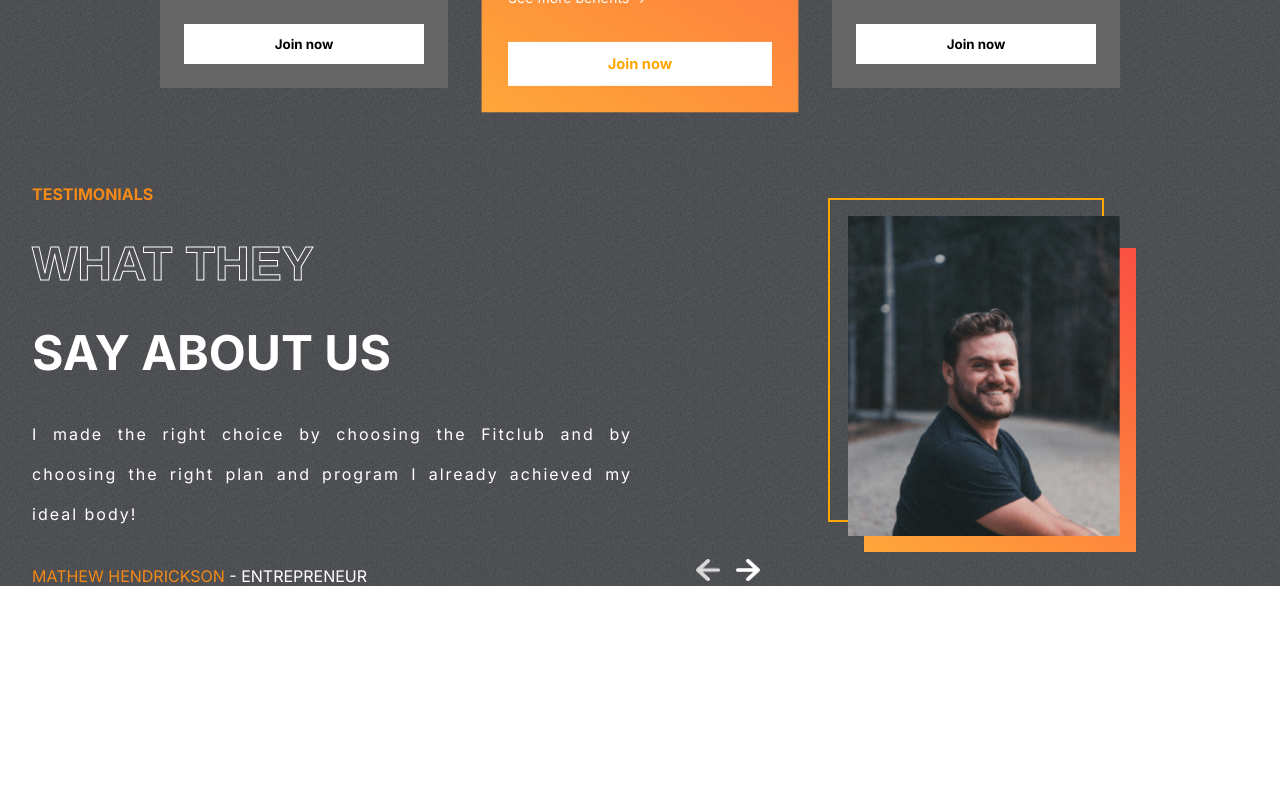
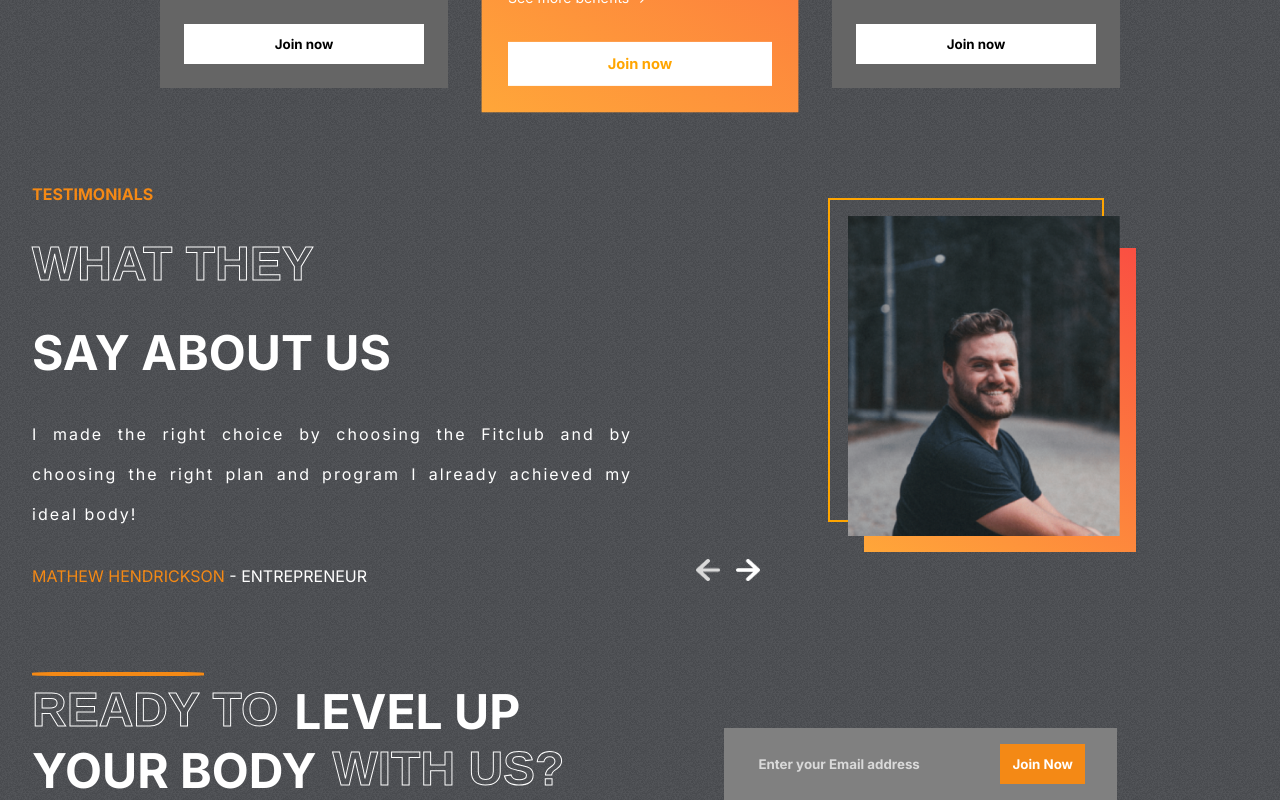
Before and after one commit to aahhqqphuc/gym-react, a React (Create React App) app: page / in a window 1280 px wide. Shown: the part 2348-3148 px from the top of the page. Before the commit the page ends 2934 px from the top, so only its background shows below. Built offline with nearby package versions, Linux system fonts and the light colour scheme; the HTML template or start-up script is replaced by a standard one.

Commit message:
JoinUs component

```diff
--- a/package.json
+++ b/package.json
@@ -3,9 +3,11 @@
   "version": "0.1.0",
   "private": true,
   "dependencies": {
+    "@emailjs/browser": "^3.6.2",
     "@testing-library/jest-dom": "^5.16.5",
     "@testing-library/react": "^13.4.0",
     "@testing-library/user-event": "^13.5.0",
+    "dotenv": "^16.0.3",
     "emailjs": "^4.0.0",
     "react": "^18.2.0",
     "react-dom": "^18.2.0",
--- a/src/App.js
+++ b/src/App.js
@@ -4,6 +4,7 @@ import Reasons from "./components/Reasons/Reasons";
 import Plans from "./components/Plans/Plans";
 import Testimonials from "./components/Testimonials/Testimonials";
 import "./App.css";
+import JoinUs from "./components/JoinUs/JoinUs";
 
 function App() {
   return (
@@ -13,6 +14,7 @@ function App() {
       <Reasons />
       <Plans />
       <Testimonials />
+      <JoinUs />
     </div>
   );
 }
--- /dev/null
+++ b/src/components/JoinUs/JoinUs.css
@@ -0,0 +1,57 @@
+.Join {
+  display: flex;
+  padding: 0 2rem;
+  gap: 10rem;
+}
+
+.left-j {
+  color: white;
+  font-size: 3rem;
+  font-weight: bold;
+  text-transform: uppercase;
+  position: relative;
+}
+
+.left-j > hr {
+  position: absolute;
+  width: 10.5rem;
+  border: 2px solid var(--orange);
+  border-radius: 20%;
+  margin: -10px 0;
+}
+
+.left-j > div {
+  display: flex;
+  gap: 1rem;
+}
+
+.right-j {
+  display: flex;
+  justify-content: center;
+  align-items: flex-end;
+}
+
+.email-container {
+  display: flex;
+  gap: 3rem;
+  padding: 1rem 2rem;
+  background-color: gray;
+}
+
+.email-container > input {
+  background-color: transparent;
+  border: none;
+  outline: none;
+  color: var(--lightgray);
+  font-weight: 600;
+}
+
+.email-container > input::placeholder {
+  color: var(--lightgray);
+  font-weight: 600;
+}
+
+.btn-j {
+  background-color: var(--orange);
+  color: white;
+}
--- /dev/null
+++ b/src/components/JoinUs/JoinUs.jsx
@@ -0,0 +1,56 @@
+import React, { useRef } from "react";
+import emailjs from "@emailjs/browser";
+import "./JoinUs.css";
+
+const JoinUs = () => {
+  const form = useRef();
+
+  const sendEmail = (e) => {
+    e.preventDefault();
+
+    emailjs
+      .sendForm(
+        process.env.REACT_APP_EMAIL_SERIVCE_ID,
+        process.env.REACT_APP_EMAIL_TEMPLATE,
+        form.current,
+        process.env.REACT_APP_EMAIL_SERIVCE_PUBLIC_KEY
+      )
+      .then(
+        (result) => {
+          console.log(result.text);
+        },
+        (error) => {
+          console.log(error.text);
+        }
+      );
+  };
+
+  return (
+    <div className="Join" id="join-us">
+      <div className="left-j">
+        <hr />
+        <div>
+          <span className="stroke-text">READY TO</span>
+          <span>LEVEL UP</span>
+        </div>
+        <div>
+          <span>YOUR BODY</span>
+          <span className="stroke-text">WITH US?</span>
+        </div>
+      </div>
+
+      <div className="right-j">
+        <form ref={form} className="email-container" onSubmit={sendEmail}>
+          <input
+            type="email"
+            name="user_email"
+            placeholder="Enter your Email address"
+          />
+          <button className="btn btn-j">Join Now</button>
+        </form>
+      </div>
+    </div>
+  );
+};
+
+export default JoinUs;
```
Also changed, not shown: 2 other files (tests, documents, lock files or other folders).
